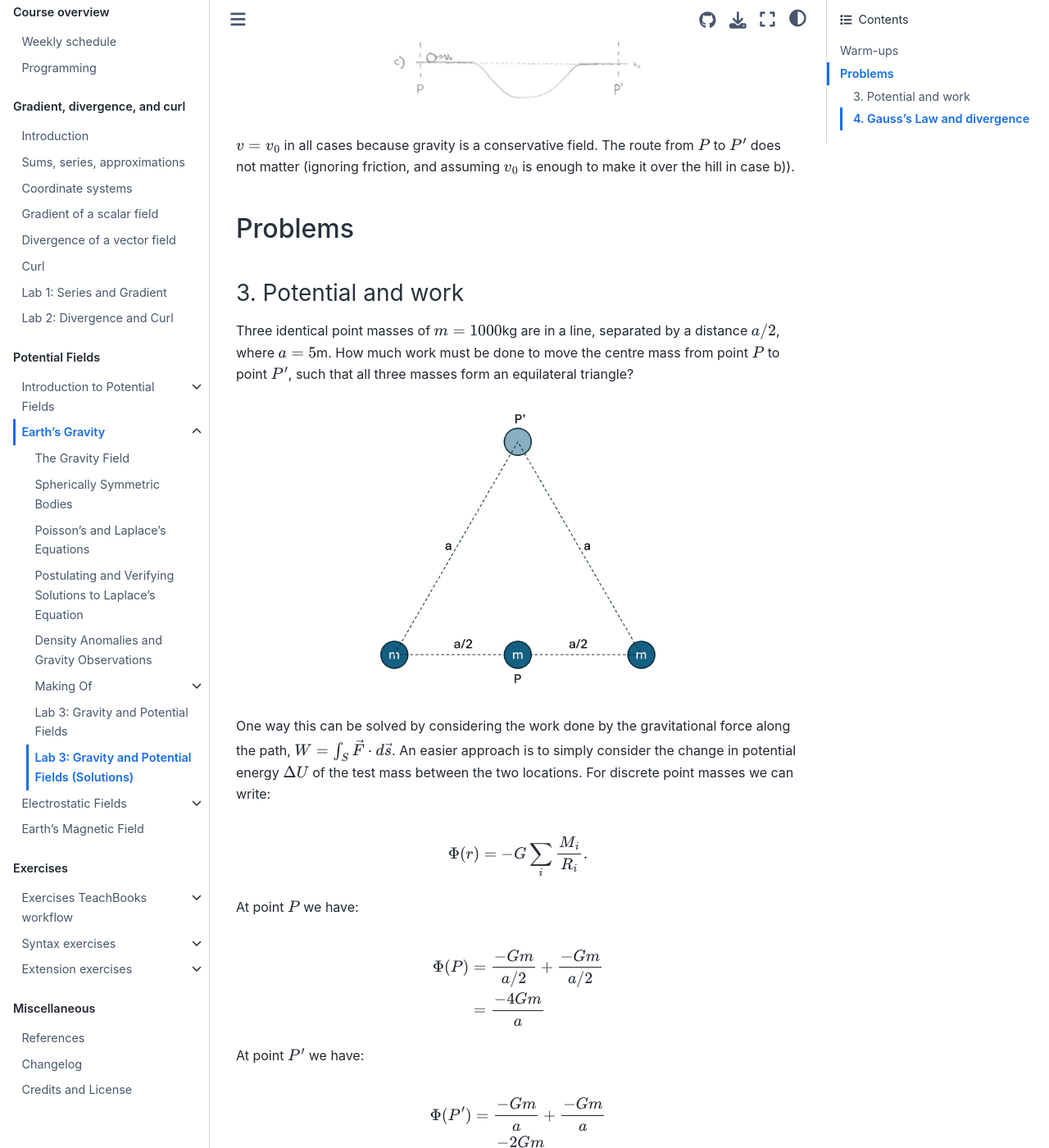
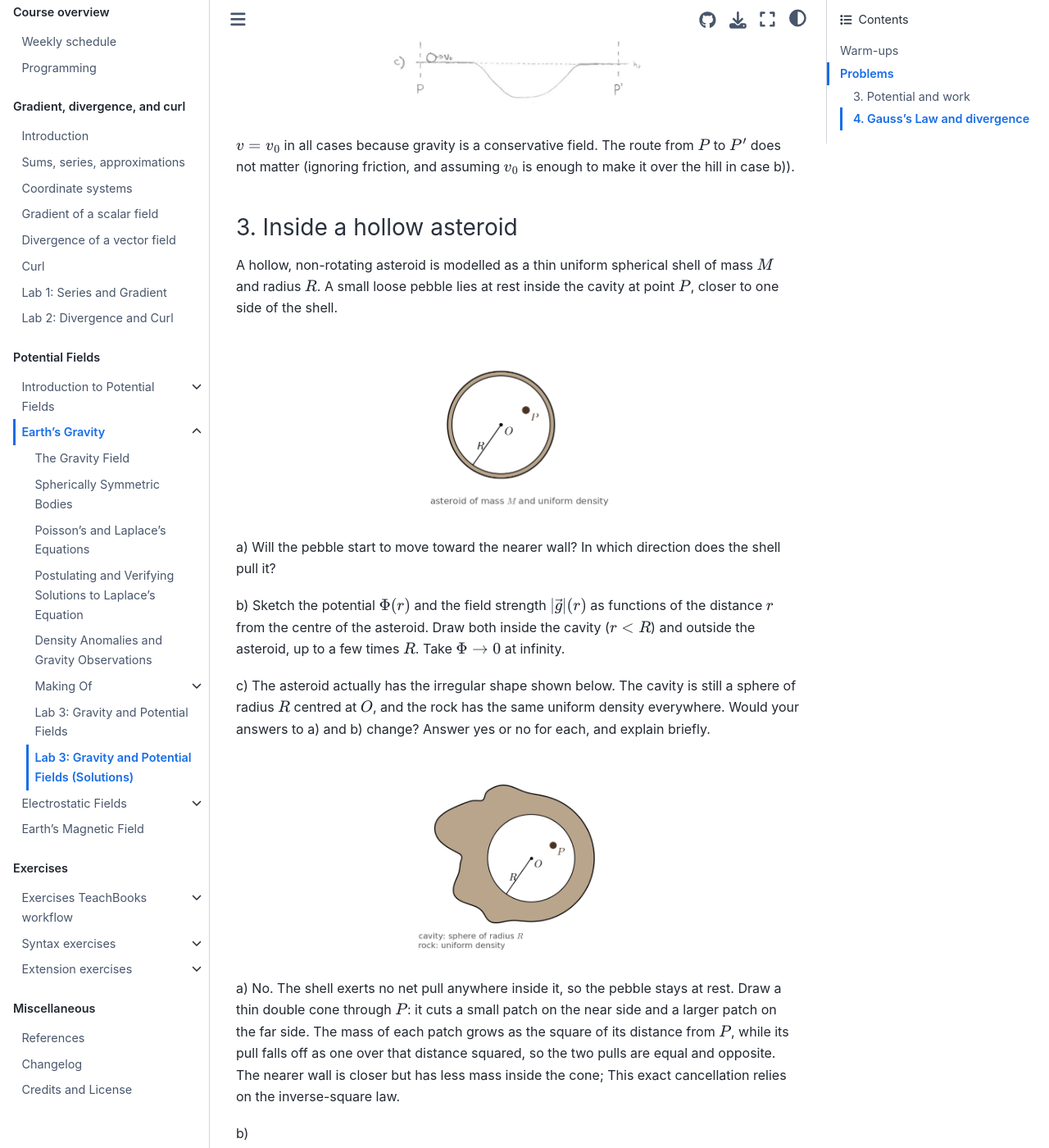
Before and after one commit to BScECT/FieldWaves, a Jupyter Book: the page built from book/2_potential_fields/labs/week3_gravity_and_potential/week3_exersizes_solutions.md, in a window 1280 px wide and 1400 px high, scrolled down 1253 px. Shown: the whole window at 82% size. Built offline with Jupyter Book 1.0.4 settings and Sphinx 7.4.7 and the Sphinx Book theme 1.1.4, drawn with Linux system fonts in a browser that asks for light colours; pages that are not in the unit, such as notebooks, are missing from menus; comment, search, counter and statistics services are not loaded; some of the changed text lies outside the part shown.

Commit message:
added ex 3 hollow asteroid + solution

````diff
--- a/book/2_potential_fields/labs/week3_gravity_and_potential/week3_exersizes_solutions.md
+++ b/book/2_potential_fields/labs/week3_gravity_and_potential/week3_exersizes_solutions.md
@@ -23,6 +23,48 @@ A ball with mass $m$ is rolling on a frictionless surface. At point $P$ it has v
 :width: 50%
 ```
 $v=v_0$ in all cases because gravity is a conservative field. The route from $P$ to $P'$ does not matter (ignoring friction, and assuming $v_0$ is enough to make it over the hill in case b)).
+
+### 3. Inside a hollow asteroid
+A hollow, non-rotating asteroid is modelled as a thin uniform spherical shell of mass $M$ and radius $R$. A small loose pebble lies at rest inside the cavity at point $P$, closer to one side of the shell.
+```{figure} figures/hollow_asteroid_spherical.png
+:width: 35%
+```
+a) Will the pebble start to move toward the nearer wall? In which direction does the shell pull it?
+
+b) Sketch the potential $\Phi(r)$ and the field strength $|\vec{g}|(r)$ as functions of the distance $r$ from the centre of the asteroid. Draw both inside the cavity ($r<R$) and outside the asteroid, up to a few times $R$. Take $\Phi \to 0$ at infinity.
+
+c) The asteroid actually has the irregular shape shown below. The cavity is still a sphere of radius $R$ centred at $O$, and the rock has the same uniform density everywhere. Would your answers to a) and b) change? Answer yes or no for each, and explain briefly.
+```{figure} figures/irregular_asteroid.png
+:width: 40%
+```
+
+a) No. The shell exerts no net pull anywhere inside it, so the pebble stays at rest. Draw a thin double cone through $P$: it cuts a small patch on the near side and a larger patch on the far side. The mass of each patch grows as the square of its distance from $P$, while its pull falls off as one over that distance squared, so the two pulls are equal and opposite. The nearer wall is closer but has less mass inside the cone; This exact cancellation relies on the inverse-square law.
+
+b)
+```{figure} figures/hollow_asteroid_spherical_solution.png
+:width: 90%
+```
+```{math}
+\Phi(r) =
+\begin{cases}
+-\dfrac{GM}{R}, & r < R, \\
+-\dfrac{GM}{r}, & r > R,
+\end{cases}
+\qquad
+|\vec{g}|(r) =
+\begin{cases}
+0, & r < R, \\
+\dfrac{GM}{r^2}, & r > R.
+\end{cases}
+```
+Inside, $\Phi$ is flat, so its slope, and therefore $\vec{g} = -\vec{\nabla}\Phi$, is zero. Outside, the shell acts as a point mass at the centre. The field strength jumps from $0$ to $GM/R^2$ at the shell; the potential is continuous.
+
+c) Split the asteroid into two parts: a spherical shell centred at $O$ (inside the dashed circle) plus the extra material outside that shell.
+```{figure} figures/irregular_asteroid_solution.png
+:width: 40%
+```
+- a) **Yes.** The spherical shell still exerts no net pull in the cavity. The extra material, however, is not spherically symmetric, so its pulls do not cancel. The pebble starts to move toward the bulge on the left, which is *away* from its nearer wall: what matters is how the mass is distributed, not the distance to the nearest wall. The shell result requires spherical symmetry.
+- b) **Yes.** Inside the cavity, $\vec{g} \neq \vec{0}$ and $\Phi$ is no longer constant: it varies from point to point. Outside, $\Phi$ and $\vec{g}$ depend on the direction as well as on the distance, so a single curve $\Phi(r)$ no longer describes them. Only far from the asteroid do they approach $-GM/r$ and $GM/r^2$, with $M$ the total mass.
 
 ## Problems
 
````
Also changed, not shown: book/2_potential_fields/labs/week3_gravity_and_potential/week3_exersizes.md (+16 -2 lines), book/2_potential_fields/labs/week3_gravity_and_potential/figures/hollow_asteroid_spherical.png (added), book/2_potential_fields/labs/week3_gravity_and_potential/figures/hollow_asteroid_spherical_solution.png (added), book/2_potential_fields/labs/week3_gravity_and_potential/figures/irregular_asteroid.png (added), book/2_potential_fields/labs/week3_gravity_and_potential/figures/irregular_asteroid_solution.png (added).
